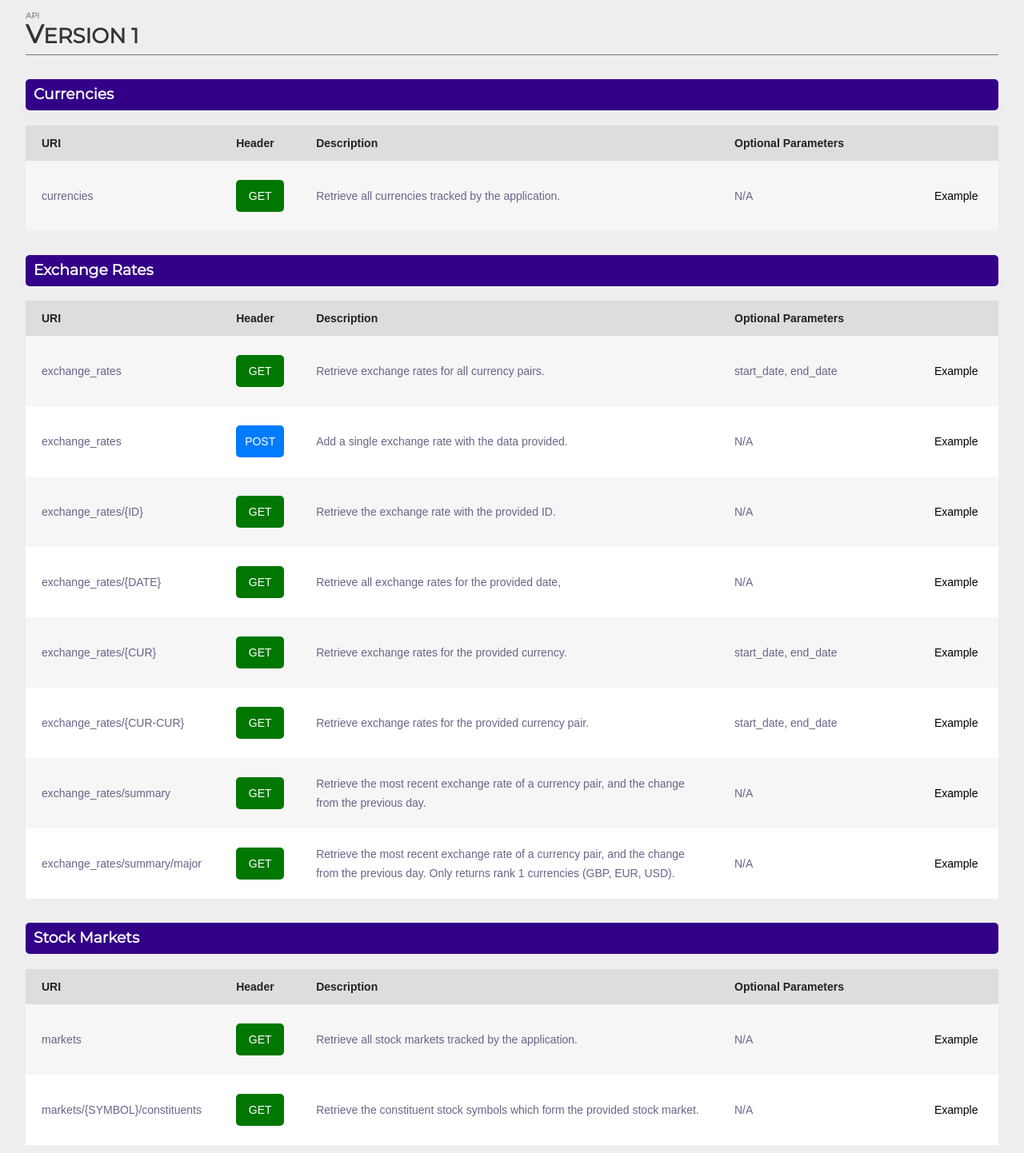
After one commit to carlansell94/finance_app, a PHP site: page /api/index.html in a window 1280 px wide. The commit adds this page. Shown: the whole page at 80% size. Run offline with PHP 8.4, Linux system fonts and the light colour scheme.

Commit message:
Styling/formatting tweaks

```diff
--- /dev/null
+++ b/api/index.html
@@ -0,0 +1,156 @@
+<!DOCTYPE html>
+<html lang="en">
+<head>
+    <meta charset="UTF-8">
+    <meta name="viewport" content="initial-scale=1.0">
+    <base href="/finance/" target="_blank">
+    <link rel="stylesheet" type="text/css" href="style/style.css">
+    <title>Finance App - API</title>
+</head>
+<body>
+<div id="content">
+    <div id="top-bar">
+        <h1>API</h1>
+        <h2>Version 1</h2>
+    </div>
+    <h3>Currencies</h3>
+    <table>
+        <colgroup>
+            <col style="width:20%" />
+            <col style="width:100px;text-align:center" />
+            <col />
+            <col style="width:250px" />
+            <col style="width:100px" />
+        </colgroup>
+        <thead>
+            <tr>
+                <th>URI
+                <th>Header
+                <th>Description
+                <th>Optional Parameters
+                <th>
+            </tr>
+        </thead>
+        <tbody>
+            <tr>
+                <td>currencies
+                <td><p class="get">GET</p>
+                <td>Retrieve all currencies tracked by the application.
+                <td>N/A
+                <td><a href="./api/v1/currencies">Example</a>
+            </tr>
+        </tbody>
+    </table>
+    <h3>Exchange Rates</h3>
+    <table>
+        <colgroup>
+            <col style="width:20%" />
+            <col style="width:100px;text-align:center" />
+            <col />
+            <col style="width:250px" />
+            <col style="width:100px" />
+        </colgroup>
+        <thead>
+            <tr>
+                <th>URI
+                <th>Header
+                <th>Description
+                <th>Optional Parameters
+                <th>
+            </tr>
+        </thead>
+        <tbody>
+            <tr>
+                <td>exchange_rates
+                <td><p class="get">GET</p>
+                <td>Retrieve exchange rates for all currency pairs.
+                <td>start_date, end_date
+                <td><a href="./api/v1/exchange_rates">Example</a>
+            </tr>
+            <tr>
+                <td>exchange_rates
+                <td><p class="post">POST
+                <td>Add a single exchange rate with the data provided.
+                <td>N/A
+                <td><a href="./api/v1/exchange_rates/1">Example</a>
+            </tr>
+            <tr>
+                <td>exchange_rates/&#x200b;{ID}
+                <td><p class="get">GET</p>
+                <td>Retrieve the exchange rate with the provided ID.
+                <td>N/A
+                <td><a href="./api/v1/exchange_rates/1">Example</a>
+            </tr>
+            <tr>
+                <td>exchange_rates/&#x200b;{DATE}
+                <td><p class="get">GET</p>
+                <td>Retrieve all exchange rates for the provided date,
+                <td>N/A
+                <td><a href="./api/v1/exchange_rates/2019-01-01">Example</a>
+            </tr>
+            <tr>
+                <td>exchange_rates/&#x200b;{CUR}
+                <td><p class="get">GET</p>
+                <td>Retrieve exchange rates for the provided currency.
+                <td>start_date, end_date
+                <td><a href="./api/v1/exchange_rates/GBP">Example</a>
+            </tr>
+            <tr>
+                <td>exchange_rates/&#x200b;{CUR-CUR}
+                <td><p class="get">GET</p>
+                <td>Retrieve exchange rates for the provided currency pair.
+                <td>start_date, end_date
+                <td><a href="./api/v1/exchange_rates/GBP-EUR">Example</a>
+            </tr>
+            <tr>
+                <td>exchange_rates/&#x200b;summary
+                <td><p class="get">GET</p>
+                <td>Retrieve the most recent exchange rate of a currency pair, and the change from the previous day.
+                <td>N/A
+                <td><a href="./api/v1/exchange_rates/summary">Example</a>
+            </tr>
+            <tr>
+                <td>exchange_rates/&#x200b;summary/&#x200b;major
+                <td><p class="get">GET</p>
+                <td>Retrieve the most recent exchange rate of a currency pair, and the change from the previous day. Only returns rank 1 currencies (GBP, EUR, USD).
+                <td>N/A
+                <td><a href="./api/v1/exchange_rates/summary/major">Example</a>
+            </tr>
+        </tbody>
+    </table>
+    <h3>Stock Markets</h3>
+    <table>
+        <colgroup>
+            <col style="width:20%" />
+            <col style="width:100px;text-align:center" />
+            <col />
+            <col style="width:250px" />
+            <col style="width:100px" />
+        </colgroup>
+        <thead>
+            <tr>
+                <th>URI
+                <th>Header
+                <th>Description
+                <th>Optional Parameters
+                <th>
+            </tr>
+        </thead>
+        <tbody>
+            <tr>
+                <td>markets</td>
+                <td><p class="get">GET</p></td>
+                <td>Retrieve all stock markets tracked by the application.</td>
+                <td>N/A</td>
+                <td><a href="./api/v1/markets">Example</a></td>
+            </tr>
+            <tr>
+                <td>markets/&#x200b;{SYMBOL}/&#x200b;constituents</td>
+                <td><p class="get">GET</p></td>
+                <td>Retrieve the constituent stock symbols which form the provided stock market.</td>
+                <td>N/A</td>
+                <td><a href="./api/v1/markets/FTSE/constituents">Example</a></td>
+            </tr>
+        </tbody>
+    </table>
+</div>
--- a/setup/index.php
+++ b/setup/index.php
@@ -1,7 +1,7 @@
 <?php
 
 if (file_exists(__DIR__ . '/../config/config.ini') && !isset($_GET['force'])) {
-    require 'complete.php';
+    require 'complete.html';
 } else {
-    require 'setup.php';
+    require 'setup.html';
 }
--- a/style/style.css
+++ b/style/style.css
@@ -1,6 +1,6 @@
 @font-face {
     font-family: Montserrat;
-    src: url('fonts/Montserrat-Regular.otf');
+    src: url('fonts/Montserrat-Regular.woff2');
 }
 
 body {
@@ -12,30 +12,40 @@ body {
 }
 
 h1,
+h2,
+h3 {
+    font-family: Montserrat;
+}
+
+h1,
 h2 {
-    font-family: Montserrat;
     text-transform: uppercase;
 }
 
 h1 {
     color: #888;
     font-size: 10px;
-    margin: 0 0 3px;
+    margin: 15px 0 3px;
 }
 
 h2 {
+    border-bottom: 1px solid #777;
     color: #333;
     font-size: 26px;
-    margin: 0 0 8px;
+    margin: 0;
+    padding-bottom: 8px;
 }
 
 h2::first-letter {
     font-size: 32px;
 }
 
-h4 {
-    font-size: 16px;
-    margin: 0;
+h3 {
+    background: #308;
+    border-radius: 5px;
+    color: #fff;
+    margin-top: 30px;
+    padding: 10px;
 }
 
 a {
@@ -45,7 +55,7 @@ a {
 
 table {
     border-collapse: collapse;
-    margin: 20px auto;
+    margin: 10px auto;
     width: 100%;
 }
 
@@ -60,19 +70,18 @@ tbody > tr:nth-child(odd) {
     background: #f6f6f6;
 }
 
+tbody > tr:nth-child(even) {
+    background: #fff;
+}
+
 tr {
     font-size: 14px;
-    line-height: 40px;
-    width: 100%;
+    line-height: 24px;
 }
 
 tr > td,
 tr > th {
-    text-indent: 20px;
-}
-
-tr > td:nth-last-child(1) {
-    padding-right: 20px;
+    padding: 10px 20px;
 }
 
 td > img {
@@ -108,13 +117,6 @@ input {
     resize: none;
 }
 
-#top-bar {
-    border-bottom: 1px solid #777;
-    font-weight: bold;
-    margin-bottom: 25px;
-    padding-top: 15px;
-}
-
 #content {
     color: #668;
     flex: 1;
@@ -126,6 +128,24 @@ input {
     padding: 6px;
     text-align: center;
     width: 100%;
+}
+
+.get,
+.post {
+    border-radius: 5px;
+    color: #fff;
+    font-size: 1em;
+    line-height: 40px;
+    max-width: 80px;
+    text-align: center;
+}
+
+.get {
+    background: #070;
+}
+
+.post {
+    background: #007bff;
 }
 
 dialog {
```
Also changed, not shown: api/index.php (deleted, +0 -169 lines), setup/setup.html (renamed from setup/setup.php, +25 -9 lines), style/api.css (deleted, +0 -77 lines), setup/complete.html (renamed from setup/complete.php), style/fonts/Montserrat-Regular.otf (deleted), style/fonts/Montserrat-Regular.woff2 (added).
